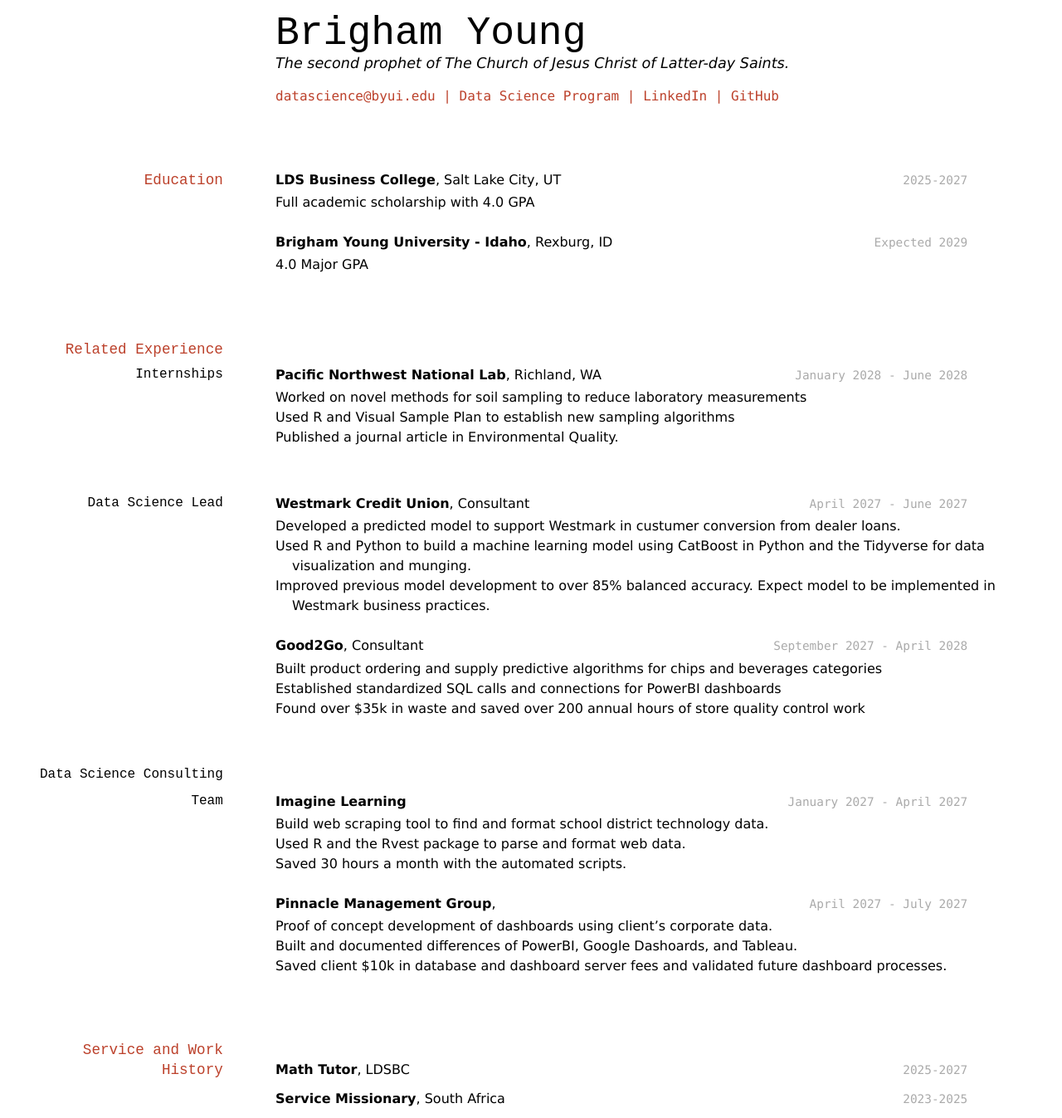
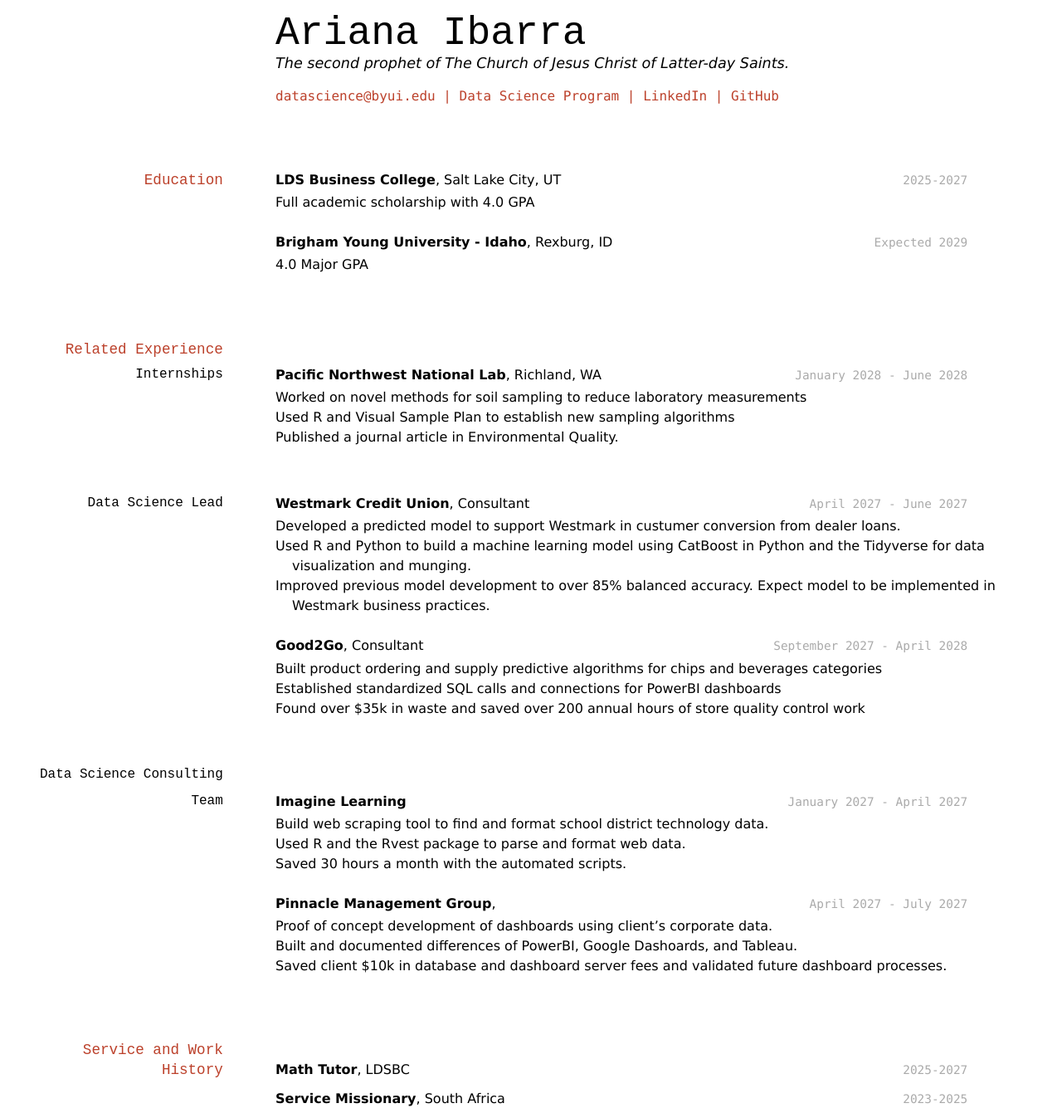
Before and after one commit to arianajibarra/arianaibarra_resume, a Jekyll site: the page built from docs/index.md, in a window 1280 px wide. Shown: the whole page at 83% size. Built offline with Jekyll 4.4.1, drawn with Linux system fonts in a browser that asks for light colours.

Commit message:
Update index.md

```diff
--- a/docs/index.md
+++ b/docs/index.md
@@ -1,8 +1,8 @@
 ---
 layout: cv
-title: Brigham Young's Resume
+title: Ariana Ibarra's Resume
 ---
-# Brigham Young
+# Ariana Ibarra
 The second prophet of The Church of Jesus Christ of Latter-day Saints.
 
 <div id="webaddress">
```
